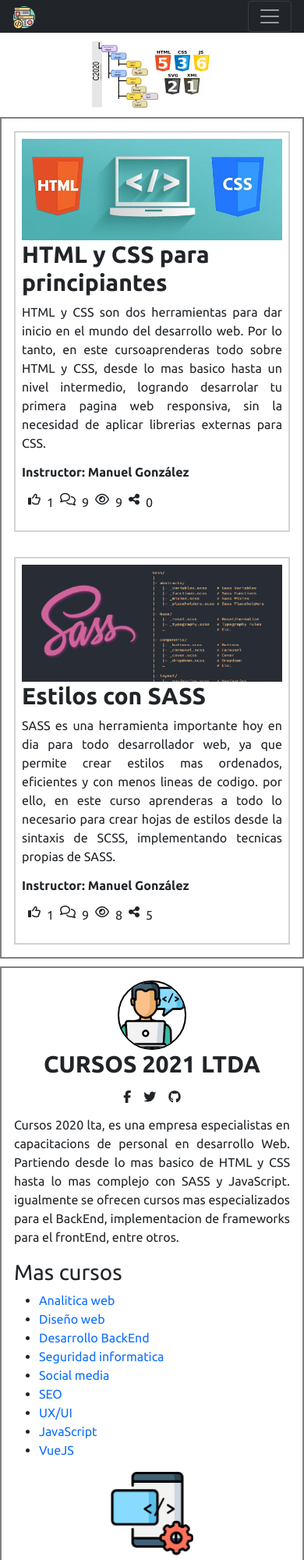
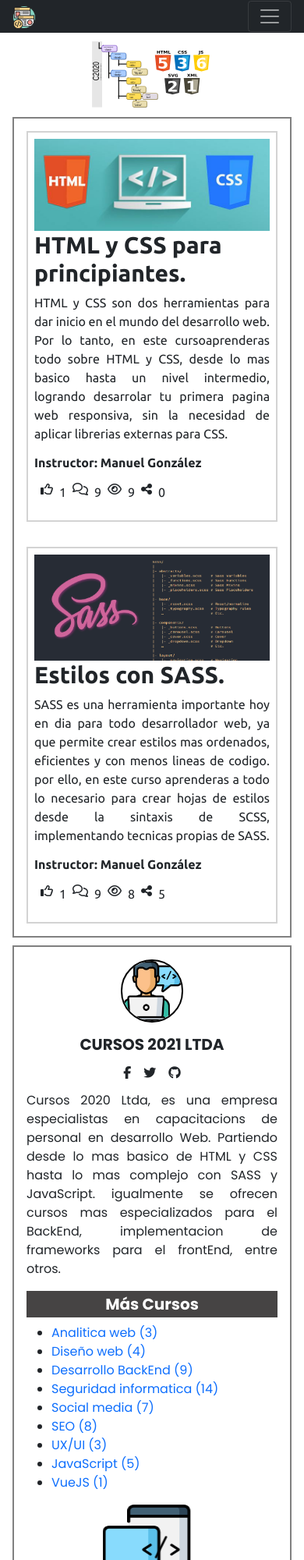
Before and after one commit to esJoshua/Mi-Emprendimiento-Web, a plain HTML site: page index.html in a window 390 px wide. Shown: the top 2000 px of the page at 78% size. Drawn offline with nearby package versions, Linux system fonts and the light colour scheme; a script that the page names is missing.

Commit message:
animation done, mobile view almost done ( burger need fix )

```diff
--- a/assets/scss/abstracts/_variables.scss
+++ b/assets/scss/abstracts/_variables.scss
@@ -1,7 +1,7 @@
 // Color scheme
 $color-white: #fff;
 $color-black: #000000;
-$color-sable: #060606;
+$color-sable: rgb(70, 68, 68);
 $color-charcoal: #2e1503;
 $color-tangerine: #ffaf6d;
 $color-orange: #ffa500;
--- a/assets/scss/components/_buttons.scss
+++ b/assets/scss/components/_buttons.scss
@@ -1,9 +1,10 @@
 .footer__right--button {
     background-color: $color-tangerine;
-    width: 64px;
+    width: 60px;
     height: 30x;
     border-radius: 4px;
+    border-color: white;
     &:hover {
       background-color: white;
     }
-  }
+}
--- a/assets/scss/components/_svg.scss
+++ b/assets/scss/components/_svg.scss
@@ -1,4 +1,5 @@
 /* Swept Animation setup*/
+
 .swept {
   transform-box: fill-box;
   transform-origin: center;
@@ -32,14 +33,14 @@
 /* Spin Animation setup*/
 
 .spin {
-  animation-name: girar;
+  animation-name: rotate;
   animation-duration: 4s;
   animation-iteration-count: infinite;
   animation-timing-function: linear;
   transform-box: fill-box;
   transform-origin: center;
 }
-@keyframes girar {
+@keyframes rotate {
   100% {
     transform: rotate(360deg);
     -webkit-transform: rotate(360deg);
--- a/assets/scss/layout/_aside.scss
+++ b/assets/scss/layout/_aside.scss
@@ -4,16 +4,18 @@
   flex-direction: column;
   border: 2px solid gray;
   margin-right: 1rem;
+  font-family: $ff-poppins;
   &__about {
     margin: 1rem;
     &-us {
       text-align: center;
       & h1 {
-        font-size: $fs-x-large;
+        font-size: $fs-large;
+        padding-top: 1rem;
       }
       & p {
+        font-size: $fs-medium;
         text-align: justify;
-        font-size: $fs-medium;
       }
       &--img {
         width: 25%;
@@ -33,6 +35,14 @@
     }
     &-course {
       text-align: justify;
+      & h1 {
+        color: white;
+        background-color: $color-sable;
+        text-align: center;
+        font-size: $fs-large;
+        font-weight: $fw-bold;
+        padding: 5px;
+      }
       & a {
         text-decoration: none;
       }
@@ -41,10 +51,10 @@
       display: block;
       margin-left: auto;
       margin-right: auto;
-      width: 30%;
+      width: 40%;
     }
   }
   @include tablet {
-    margin: 0;
+    margin: 0 1rem 0 1rem;
   }
 }
--- a/assets/scss/layout/_footer.scss
+++ b/assets/scss/layout/_footer.scss
@@ -5,14 +5,15 @@
   justify-content: space-evenly;
   align-items: baseline;
   background-color: black;
-  color: white;
+  color: $color-white;
   padding: 2rem 0 1rem 0;
   margin-top: 8px;
+  font-family: $ff-poppins;
 
   &__right {
     & a {
       background-color: black;
-      color: white;
+      color: $color-white;
       text-decoration: none;
       margin: 10px;
     }
@@ -32,12 +33,25 @@
   @include tablet {
     display: flex;
     flex-direction: column;
-    justify-content: center;
     align-items: center;
-    &__right{
+    text-align: center;
+    padding: 2rem;
+    margin: 0;
+    &__left p {
+      margin: 0;
+    }
+    &__right {
       align-items: center;
-    display: flex;
-    flex-direction: column;
+      justify-content: center;
+      display: flex;
+      flex-direction: column;
+      & a {
+        margin: 0;
+        padding-top: 1rem;
+      }
+      & input, button {
+        margin-top: 10px;
+      }
     }
   }
 }
--- a/assets/scss/layout/_main.scss
+++ b/assets/scss/layout/_main.scss
@@ -31,6 +31,6 @@
     }
   }
   @include tablet {
-    margin: 0;
+    margin: 0 1rem 0 1rem;
   }
 }
--- a/assets/scss/layout/_navigation.scss
+++ b/assets/scss/layout/_navigation.scss
@@ -3,9 +3,8 @@
   padding: 0 1rem 0 1rem;
   &__text {
     color: white;
-    text-decoration: none;
     margin: 10px;
     font-size: $fs-large;
+    text-decoration: none;
   }
-
 }
--- a/assets/scss/main.scss
+++ b/assets/scss/main.scss
@@ -19,10 +19,10 @@
 @import "layout/grid";
 
 //Pages
-@import "pages/contac";
+//@import "pages/contac";
 
 //Themes
-@import "themes/themes.scss";
+//@import "themes/themes.scss";
 
 //Vendors
-@import "vendors/vendors";
+//@import "vendors/vendors";
--- a/index.html
+++ b/index.html
@@ -57,7 +57,7 @@
         <main class="main">
             <div class="main__course">
                 <img src="assets/img/html-y-cssb-.jpg" class="main__course-img" alt="html-sass">
-                <h1><strong> HTML y CSS para principiantes </strong></h1>
+                <h1><strong> HTML y CSS para principiantes. </strong></h1>
                 <p>HTML y CSS son dos herramientas para dar inicio en el mundo del desarrollo web. Por lo tanto, en este
                     cursoaprenderas todo sobre HTML y CSS, desde lo mas basico hasta un nivel intermedio, logrando
                     desarrolar tu primera pagina web responsiva, sin la necesidad de aplicar librerias externas para
@@ -77,7 +77,7 @@
             </div>
             <div class="main__course">
                 <img src="assets/img/sass.png" class="main__course-img" alt="sass">
-                <h1><strong>Estilos con SASS</strong></h1>
+                <h1><strong>Estilos con SASS.</strong></h1>
                 <p>SASS es una herramienta importante hoy en dia para todo desarrollador web, ya que permite crear
                     estilos mas ordenados, eficientes y con menos lineas de codigo. por ello, en este curso aprenderas a
                     todo lo necesario para crear hojas de estilos desde la sintaxis de SCSS, implementando tecnicas
@@ -109,24 +109,24 @@
                         <i class="fab fa-twitter"></i>
                         <i class="fab fa-github"></i>
                     </div>
-                    <p>Cursos 2020 lta, es una empresa especialistas en capacitacions de personal en desarrollo Web.
+                    <p>Cursos 2020 Ltda, es una empresa especialistas en capacitacions de personal en desarrollo Web.
                         Partiendo desde lo mas basico de HTML y CSS hasta lo mas complejo con SASS y JavaScript.
                         igualmente se ofrecen cursos mas especializados para el BackEnd, implementacion de frameworks
                         para el frontEnd, entre otros.
                     </p>
                 </div>
                 <div class="aside__about-course">
-                    <h1>Mas cursos</h1>
+                    <h1>Más Cursos</h1>
                     <ul>
-                        <li><a href="#" target="_blank">Analitica web</a></li>
-                        <li><a href="#" target="_blank">Diseño web</a></li>
-                        <li><a href="#" target="_blank">Desarrollo BackEnd</a></li>
-                        <li><a href="#" target="_blank">Seguridad informatica</a></li>
-                        <li><a href="#" target="_blank">Social media</a></li>
-                        <li><a href="#" target="_blank">SEO</a></li>
-                        <li><a href="#" target="_blank">UX/UI</a></li>
-                        <li><a href="#" target="_blank">JavaScript</a></li>
-                        <li><a href="#" target="_blank">VueJS</a></li>
+                        <li><a href="#" target="_blank">Analitica web (3)</a></li>
+                        <li><a href="#" target="_blank">Diseño web (4)</a></li>
+                        <li><a href="#" target="_blank">Desarrollo BackEnd (9)</a></li>
+                        <li><a href="#" target="_blank">Seguridad informatica (14)</a></li>
+                        <li><a href="#" target="_blank">Social media (7)</a></li>
+                        <li><a href="#" target="_blank">SEO (8)</a></li>
+                        <li><a href="#" target="_blank">UX/UI (3)</a></li>
+                        <li><a href="#" target="_blank">JavaScript (5)</a></li>
+                        <li><a href="#" target="_blank">VueJS (1)</a></li>
                     </ul>
                 </div>
                 <svg class="aside__about-animation" viewBox="-2 0 511 512" xmlns="http://www.w3.org/2000/svg">
```
Also changed, not shown: assets/scss/abstracts/_mixin.scss (+1 -7 lines), assets/css/styles.css, assets/scss/pages/_contac.scss (deleted), assets/scss/themes/_themes.scss (deleted), assets/scss/vendors/_vendors.scss (deleted), 1 other file.
